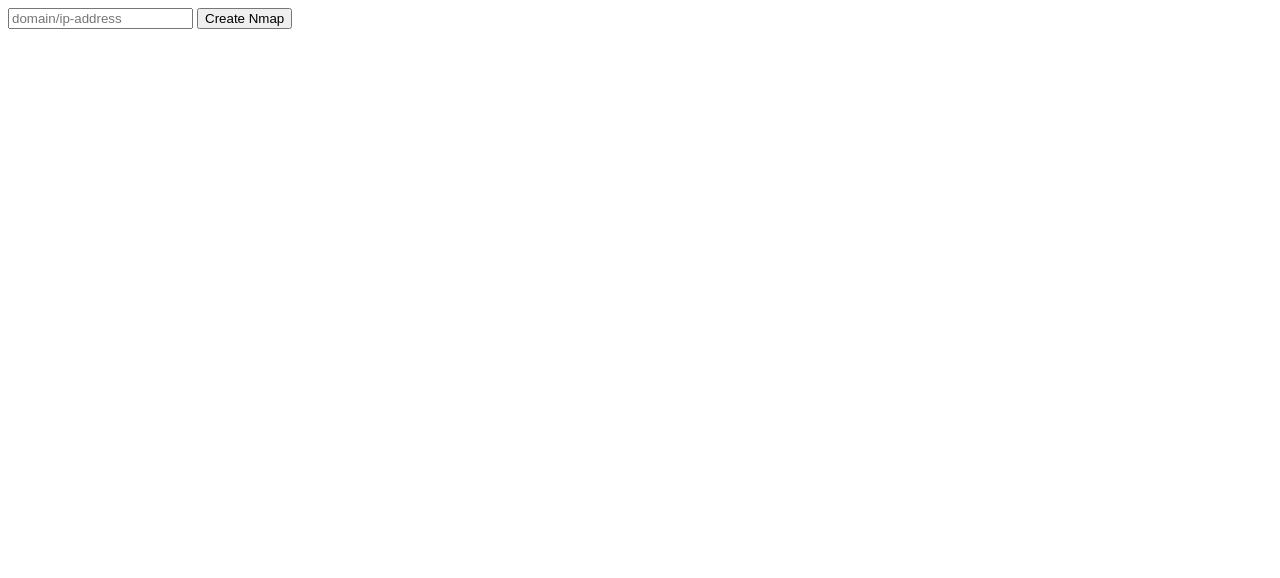
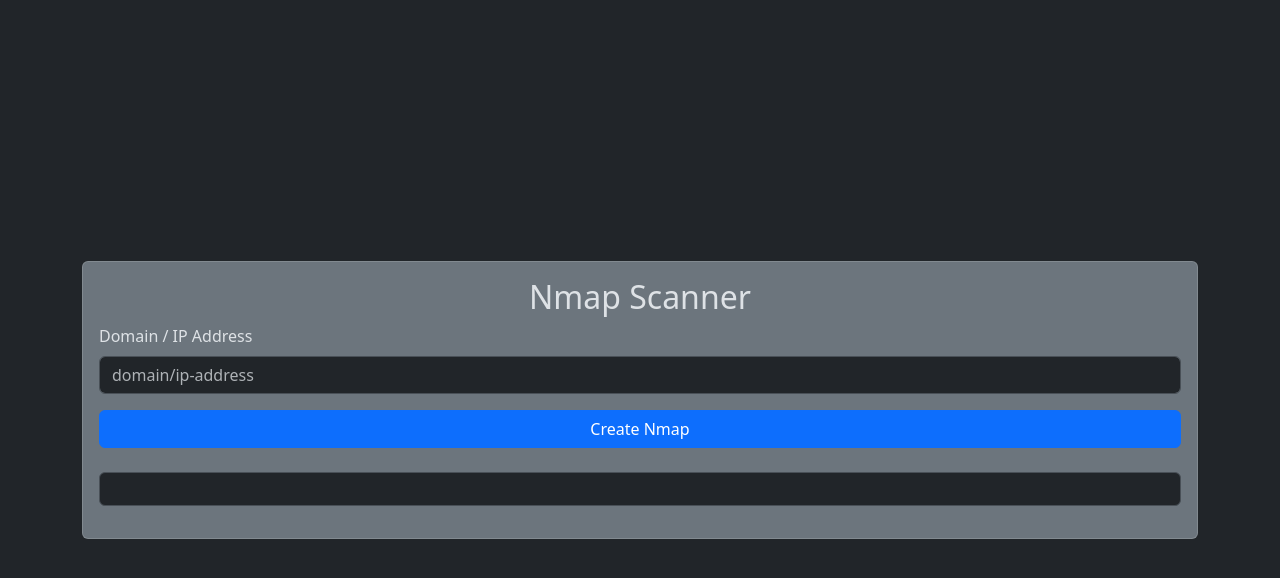
Before and after one commit to JauniKappauni/nmap-website, a Flask app: page / in a window 1280 px wide. Shown: the top 578 px of the page. Run offline with Flask 3, Linux system fonts and the light colour scheme.

Commit message:
Added Styling

```diff
--- a/templates/index.html
+++ b/templates/index.html
@@ -1,15 +1,26 @@
 <!DOCTYPE html>
-<html lang="en">
+<html lang="en" data-bs-theme="dark">
 <head>
     <meta charset="UTF-8">
     <meta name="viewport" content="width=device-width, initial-scale=1.0">
     <title>Nmap Website</title>
+    <link href="https://cdn.jsdelivr.net/npm/bootstrap@5.3.2/dist/css/bootstrap.min.css" rel="stylesheet">
 </head>
-<body>
-    <form>
-        <input type="text" name="domain/ip-address" placeholder="domain/ip-address" required>
-        <input type="submit" value="Create Nmap">
-    </form>
-    <pre>{{output}}</pre>
+<body class="d-flex align-items-center justify-content-center vh-100 bg-dark text-light">
+    <div class="container">
+        <div class="card bg-secondary p-3">
+            <h2 class="text-center">Nmap Scanner</h2>
+            <form method="post">
+                <div class="mb-3">
+                    <label class="form-label">Domain / IP Address</label>
+                    <input type="text" name="domain/ip-address" placeholder="domain/ip-address" class="form-control" required>
+                </div>
+                <input type="submit" class="btn btn-primary w-100" value="Create Nmap">
+            </form>
+            <div class="mt-4">
+                <pre class="bg-dark text-light p-3 border rounded">{{output}}</pre>
+            </div>
+        </div>
+    </div>
 </body>
 </html>
```
